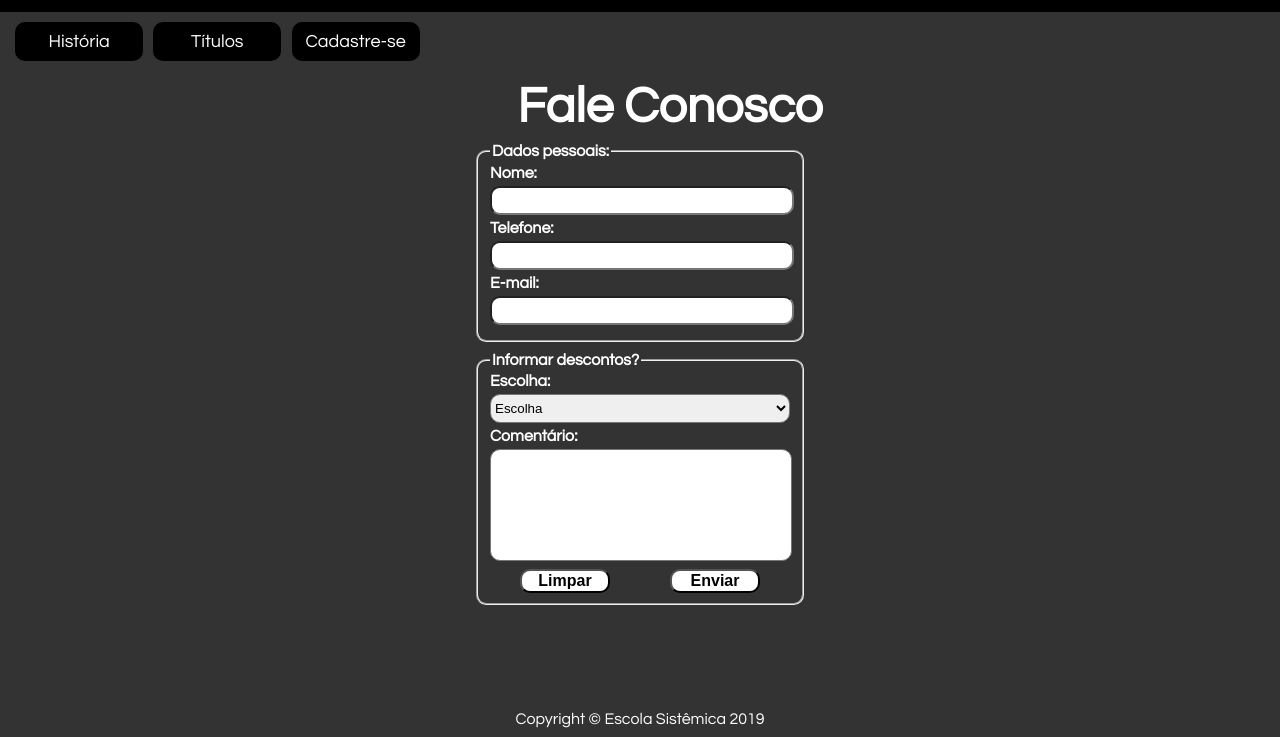
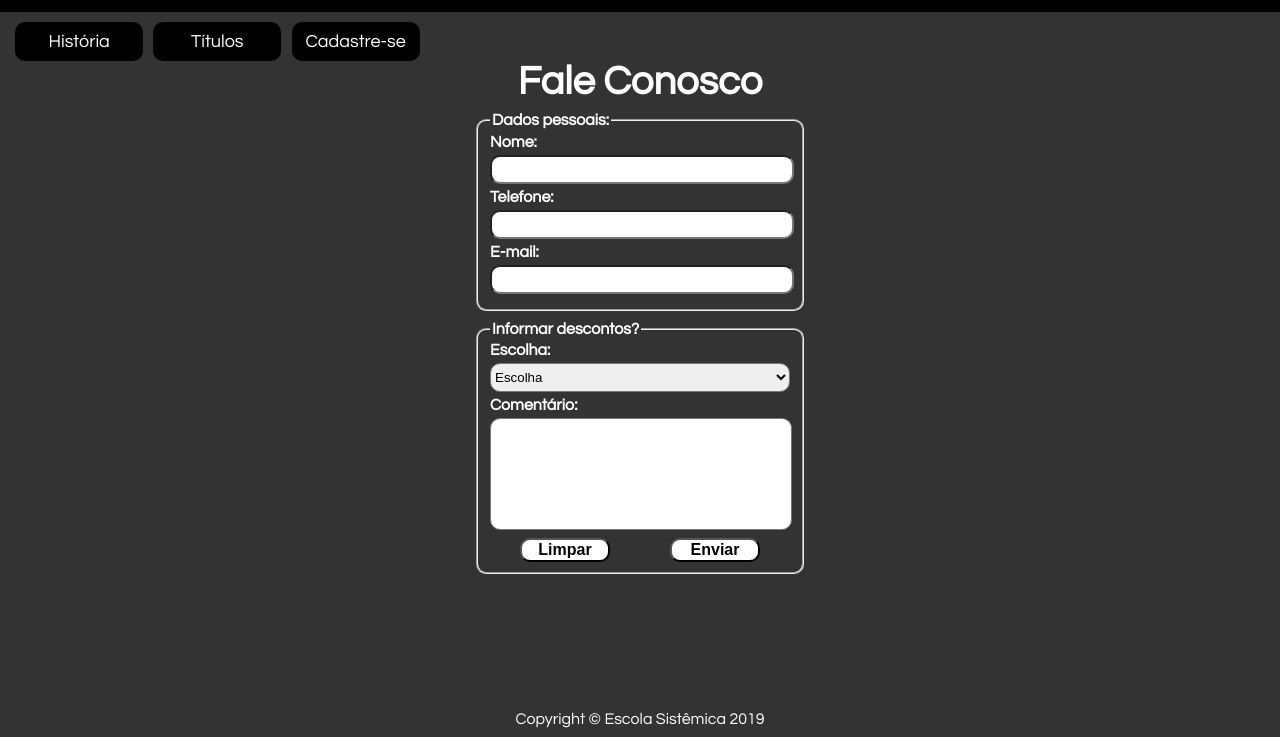
Before and after one commit to devreinert/Faclube, a plain HTML site: page pages/site/cadastro.html in a window 1280 px wide. Shown: the part 83-820 px from the top of the page. Drawn offline with Linux system fonts and the light colour scheme.

Commit message:
Ultima atualização 27/03

```diff
--- a/css/site.css
+++ b/css/site.css
@@ -20,7 +20,6 @@ header img{
 
 header h1{
     float: left;
-
     margin: 10px;
     font-size: 60px;
     color:#fff;
@@ -70,8 +69,8 @@ footer{
     color: #fff;
     text-align: center;
     padding: 10px;
+
 }
-
 section p{
 
     clear: both;
@@ -80,8 +79,6 @@ section p{
     color: #fff;
 
 }
-
-
 section #titulos{
 
     float: right;
@@ -90,18 +87,16 @@ section #titulos{
     margin: 0px auto;
     margin-right: 130px;
 
-
 }
-
 h2{
     text-align: center;
     margin-top: 20px;
     margin-bottom: 10px;
-    font-size: 50px;
+    font-size: 40px;
     color: #fff;
     margin-left: 60px;
+
 }
-
 .liberta{
     height: 400px;
     width: 380px;
@@ -110,11 +105,10 @@ h2{
     margin-left: 100px;
 
 }
-
 .esquerda{
     float:left;
+
 }
-
 .tabelaTitulos{
     margin:10px auto;
     text-align: center;
@@ -122,8 +116,8 @@ h2{
     color: #fff;
     margin-right: 250px;
     margin-top: 70px;
+
 }
-
 .nomeacaoTabela{
     text-align: center;
     font-size: 30px;
@@ -131,9 +125,8 @@ h2{
     color: #fff;
     padding: 5px;
     border: transparent;
+
 }
-
-
 tr,th,td{
     border: 1px solid #fff;
     padding: 5px;
@@ -142,31 +135,34 @@ tr,th,td{
 }
 tr.td{
     font-size: 14px;
+
 }
 tr:nth-child(even){
     background-color: #333;
+
 }
 tr:nth-child(odd){
     background-color: #333;
+
 }
 
 table{
     float: center;
 
+
 }
-
 .imagem{
     height: 400px;
     width: 320px;
     margin: 50px;
     margin-left: 100px;
+
 }
-
 .gigante{
     float: left;
     margin-left: 200px;
+
 }
-
 .cadastro{
     width: 300px;
     margin: 0px auto;
@@ -176,20 +172,19 @@ table{
     border-radius: 10px;
 
 }
-
 .cadastro input, .cadastro textarea, .cadastro select{
     margin: 5px auto;
     width: 100%;
     padding: 5px 0;
     border-radius: 10px;
+
 }
-
 .cadastro textArea{
     height: 100px;
     resize: none;
     border-radius: 10px;
+
 }
-
 .cadastro button{
     width: 30%;
     margin: 0 10%;
--- a/pages/site/cadastro.html
+++ b/pages/site/cadastro.html
@@ -22,7 +22,7 @@
 
     </nav>
 	<section>
-		<h2>Fale Conosco</h2>
+		<h2 class="cadastro" >Fale Conosco </h2>
 		<form name="frmfaleconosco" method="post" action="#">
 
 		<form name="frmCadastro" method="post" action="#">
```
